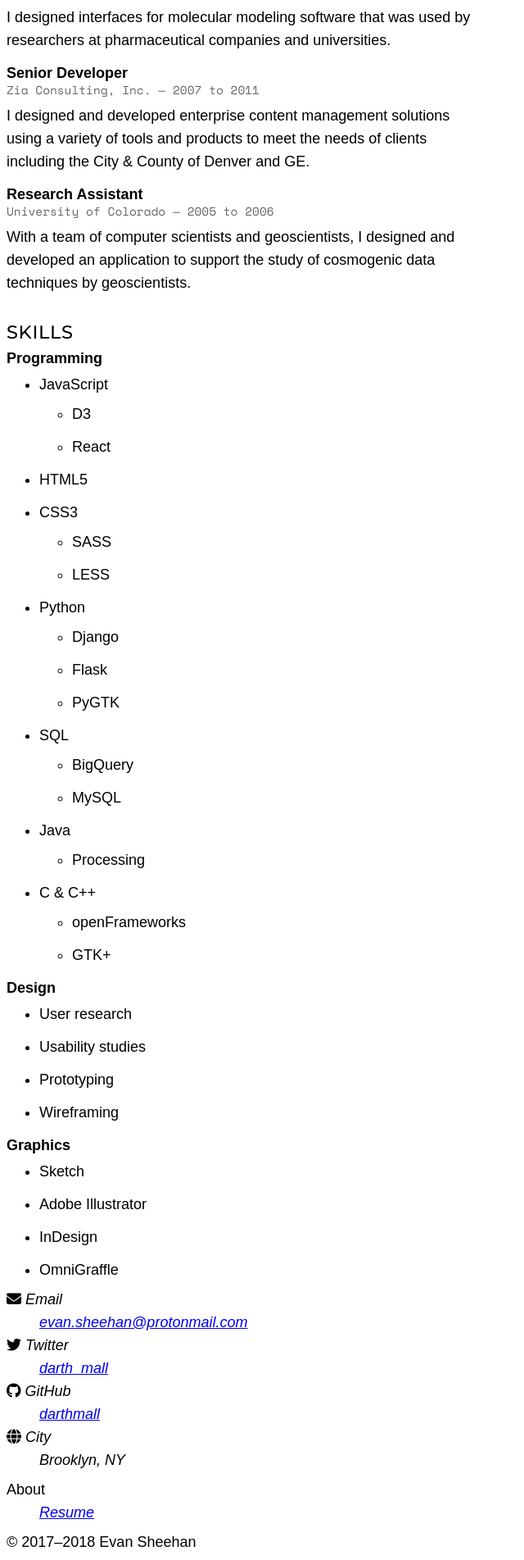
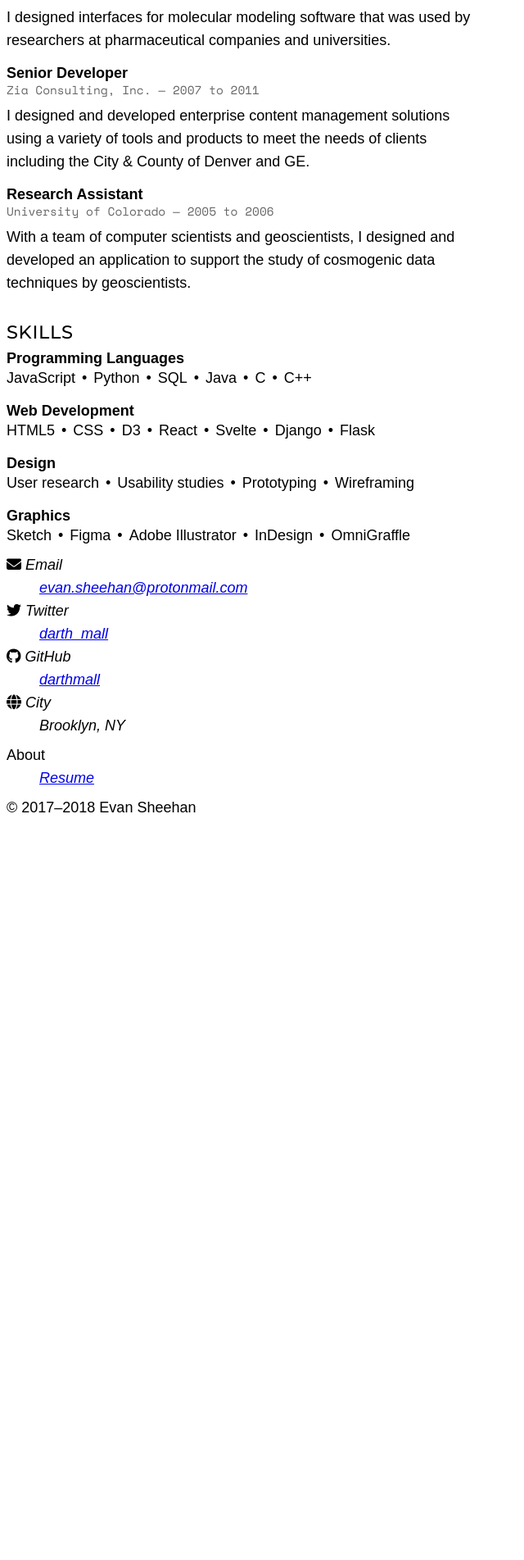
Before and after one commit to darthmall/darthmall.github.io, a Jekyll site: the page built from resume.html, in a window 1280 px wide. Shown: the part 897-2800 px from the top of the page at 82% size, without its empty margins (0-640 px from the left). Built offline with Jekyll 4.4.1, drawn with Linux system fonts in a browser that asks for light colours; nearby versions of some CDN libraries; some web fonts are replaced; after the commit the page ends 1904 px from its top, so only the background shows below that.

Commit message:
Style skill lists
- Create an inline list style for the skills
- Remove the programming data file in favor of listing all skills in
  skills.yml
- Create a separate section for web development skills

```diff
--- a/_data/programming.yml
+++ /dev/null
@@ -1,32 +0,0 @@
--
-  name: JavaScript
-  tools:
-    - D3
-    - React
--
-  name: HTML5
--
-  name: CSS3
-  tools:
-    - SASS
-    - LESS
--
-  name: Python
-  tools:
-    - Django
-    - Flask
-    - PyGTK
--
-  name: SQL
-  tools:
-    - BigQuery
-    - MySQL
--
-  name: Java
-  tools:
-    - Processing
--
-  name: C & C++
-  tools:
-    - openFrameworks
-    - GTK+
--- a/_data/skills.yml
+++ b/_data/skills.yml
@@ -1,3 +1,22 @@
+-
+  category: Programming Languages
+  skills:
+    - JavaScript
+    - Python
+    - SQL
+    - Java
+    - C
+    - C++
+-
+  category: Web Development
+  skills:
+    - HTML5
+    - CSS
+    - D3
+    - React
+    - Svelte
+    - Django
+    - Flask
 -
   category: Design
   skills:
@@ -9,6 +28,7 @@
   category: Graphics
   skills:
     - Sketch
+    - Figma
     - Adobe Illustrator
     - InDesign
     - OmniGraffle
--- a/_sass/layout.sass
+++ b/_sass/layout.sass
@@ -1,3 +1,7 @@
 .school,
 .job-title
   display: block
+
+.skills li,
+.skills li + li::before
+  display: inline-block
--- a/_sass/list.sass
+++ b/_sass/list.sass
@@ -1,5 +1,6 @@
 nav ul,
-.plain
+.plain,
+.skills
   list-style: none
   padding: 0
 
--- a/_sass/size.sass
+++ b/_sass/size.sass
@@ -12,7 +12,13 @@ h2
   margin: $lg-space 0 $sm-space 0
 
 h3
-  margin: $md-space 0 $sm-space 0
+  margin: $md-space 0 0 0
+
+  & + p
+    margin-top: $sm-space
+
+  & + ul
+    margin-top: 0
 
 h2 + h3
   margin-top: 0
@@ -23,3 +29,10 @@ dl
 
 p + p
   margin-top: 1.111em
+
+.skills
+  li + li
+    margin: 0
+
+  li + li::before
+    margin: 0 $sm-space
--- a/_sass/typography.sass
+++ b/_sass/typography.sass
@@ -18,7 +18,8 @@ h3
   font-size: 1em
   line-height: 1.1111
 
-p
+p,
+ul
   // Selected experimentally using 18px/28px Chivo
   max-width: 58ch
 
@@ -36,3 +37,6 @@ a
   font-size: 0.802em
   font-weight: 200
   line-height: 1.1085
+
+.skills li + li::before
+  content: "•"
--- a/resume.html
+++ b/resume.html
@@ -41,23 +41,11 @@ permalink: /resume
 
   <section id="skills">
     <h2>Skills</h2>
-    <h3>Programming</h3>
-
-    <ul>
-      {% for lang in site.data.programming %}
-        <li class="programming-language">
-          {{ lang.name }}
-          {% if lang.tools %}
-            <ul>{% for tool in lang.tools %}<li>{{ tool }}</li>{% endfor %}</ul>{% endif %}</li>
-      {% endfor %}
-    </ul>
 
     {% for set in site.data.skills %}
       <h3>{{ set.category }}</h3>
-      <ul class="{{ set.category | downcase }}">
-        {% for skill in set.skills %}
-          <li>{{ skill }}</li>
-        {% endfor %}
+      <ul class="skills {{ set.category | downcase }}">
+        {% for skill in set.skills %}<li>{{ skill }}</li>{% endfor %}
       </ul>
     {% endfor %}
   </section>
```
